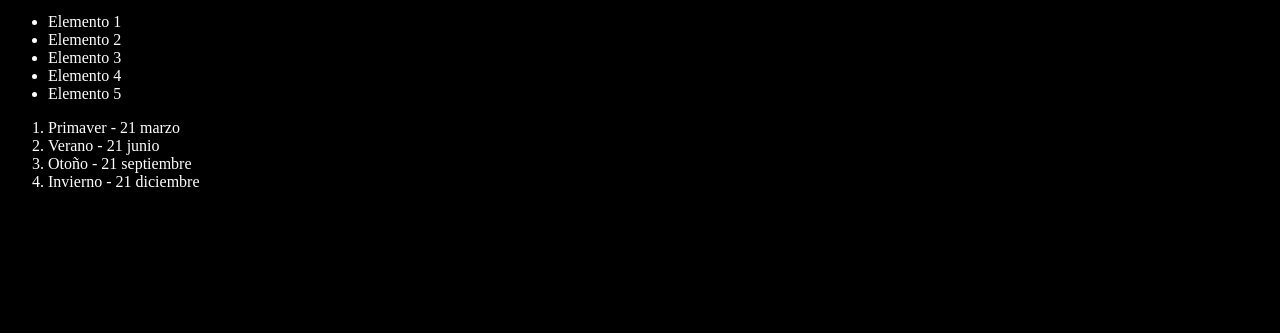
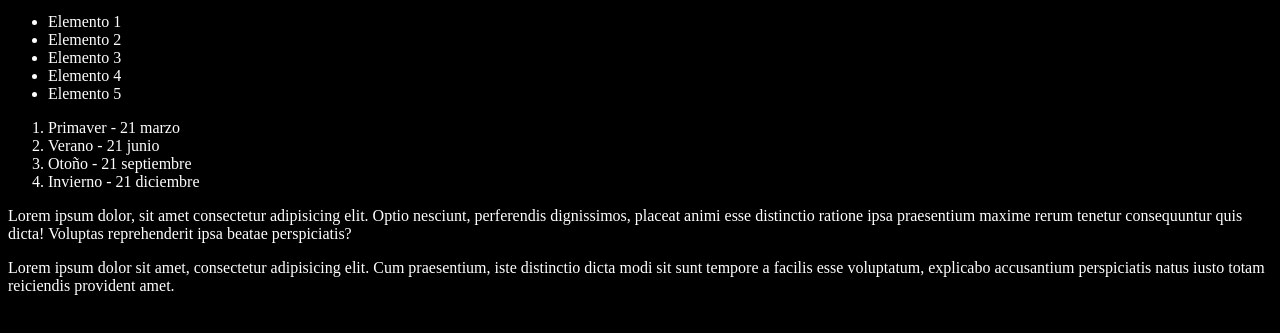
Before and after one commit to jlgarcia0308/youtube-git, a plain HTML site: page index.html in a window 1280 px wide. Shown: the part 101-434 px from the top of the page. Drawn offline with Linux system fonts and the light colour scheme.

Commit message:
Agregando 2 párrafos

```diff
--- a/index.html
+++ b/index.html
@@ -26,6 +26,18 @@
       <li>Otoño - 21 septiembre</li>
       <li>Invierno - 21 diciembre</li>
     </ol>
+    <p>
+      Lorem ipsum dolor, sit amet consectetur adipisicing elit. Optio nesciunt,
+      perferendis dignissimos, placeat animi esse distinctio ratione ipsa
+      praesentium maxime rerum tenetur consequuntur quis dicta! Voluptas
+      reprehenderit ipsa beatae perspiciatis?
+    </p>
+    <p>
+      Lorem ipsum dolor sit amet, consectetur adipisicing elit. Cum praesentium,
+      iste distinctio dicta modi sit sunt tempore a facilis esse voluptatum,
+      explicabo accusantium perspiciatis natus iusto totam reiciendis provident
+      amet.
+    </p>
     <script src="index.js"></script>
   </body>
 </html>
```
